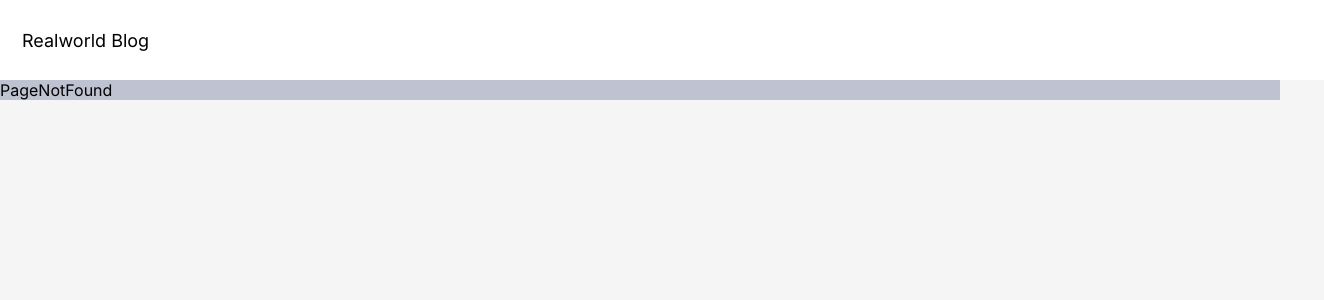
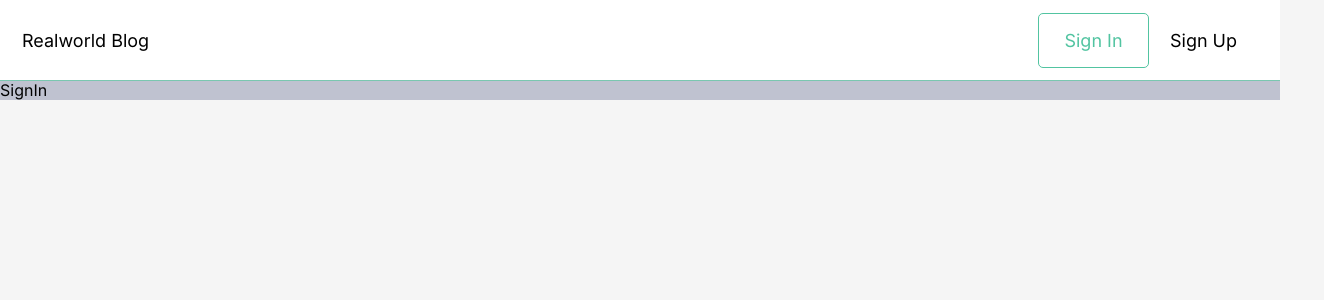
Before and after one commit to Zrazhevskii/blog_platform, a React (Vite) app: page /sign-in in a window 1280 px wide. Shown: the top 300 px of the page, 1324 px wide, since content can reach past the window. Built offline with nearby package versions, Linux system fonts and the light colour scheme.

Commit message:
добавление SignIn SignUp

```diff
--- a/src/App.jsx
+++ b/src/App.jsx
@@ -3,6 +3,9 @@ import { Routes, Route } from 'react-router-dom';
 import './App.css';
 import PageNotFound from './pages/PageNotFound/index';
 import Layout from './components/Layout/index';
+import SignIn from './pages/SignIn';
+import SignUp from './pages/SignUp';
+// import Header from './components/Header';
 
 function App() {
     // const [count, setCount] = useState(0);
@@ -10,6 +13,8 @@ function App() {
     return (
         <Routes>
             <Route path="/" element={<Layout />}>
+                <Route path="sign-up" element={<SignUp />} />
+                <Route path="sign-in" element={<SignIn />} />
                 <Route path="*" element={<PageNotFound />} />
             </Route>
         </Routes>
--- a/src/components/Header/Header.css
+++ b/src/components/Header/Header.css
@@ -1,4 +1,5 @@
 .header {
+    box-sizing: border-box;
     display: flex;
     flex-direction: row;
     justify-content: space-between;
@@ -8,9 +9,42 @@
     height: 80px;
     padding: 0 22px;
 
-    /* font-family: ; */
     font-weight: 400;
     font-size: 18px;
 
     background-color: #ffffff;
 }
+
+.header::after {
+    content: '';
+    position: absolute;
+    top: 80px;
+    left: 0;
+    width: 100%;
+    border-bottom: 1px solid #7ac7b0;
+}
+
+.header__links__box {
+    display: flex;
+    flex-direction: row;
+    justify-content: space-between;
+    align-items: center;
+}
+
+.header__link {
+    display: flex;
+    justify-content: center;
+    align-items: center;
+
+    width: 109px;
+    height: 53px;
+
+    color: black;
+    text-decoration: none;
+}
+
+.active {
+    color: #52c4a1;
+    border: 1px solid #52c4a1;
+    border-radius: 5px;
+}
--- a/src/components/Header/Header.jsx
+++ b/src/components/Header/Header.jsx
@@ -1,4 +1,5 @@
 // import React from 'react';
+import { NavLink } from 'react-router-dom';
 import './Header.css';
 
 export default function Header() {
@@ -7,6 +8,14 @@ export default function Header() {
             <div className="header__title__box">
                 <span>Realworld Blog</span>
             </div>
+            <div className="header__links__box">
+                <NavLink to="/sign-in" className="header__link">
+                    Sign In
+                </NavLink>
+                <NavLink to="/sign-up" className="header__link">
+                    Sign Up
+                </NavLink>
+            </div>
         </div>
     );
 }
--- /dev/null
+++ b/src/pages/SignIn/SignIn.jsx
@@ -0,0 +1,6 @@
+import React from 'react';
+import './SignIn.css';
+
+export default function SignIn() {
+    return <div>SignIn</div>;
+}
--- /dev/null
+++ b/src/pages/SignIn/index.js
@@ -0,0 +1,3 @@
+import SignIn from './SignIn';
+
+export default SignIn;
--- /dev/null
+++ b/src/pages/SignUp/SignUp.jsx
@@ -0,0 +1,6 @@
+import React from 'react';
+import './SignUp.css';
+
+export default function SignUp() {
+    return <div>SignUp</div>;
+}
--- /dev/null
+++ b/src/pages/SignUp/index.js
@@ -0,0 +1,3 @@
+import SignUp from './SignUp';
+
+export default SignUp;
```
Also changed, not shown: src/pages/SignIn/SignIn.css (added), src/pages/SignUp/SignUp.css (added).
